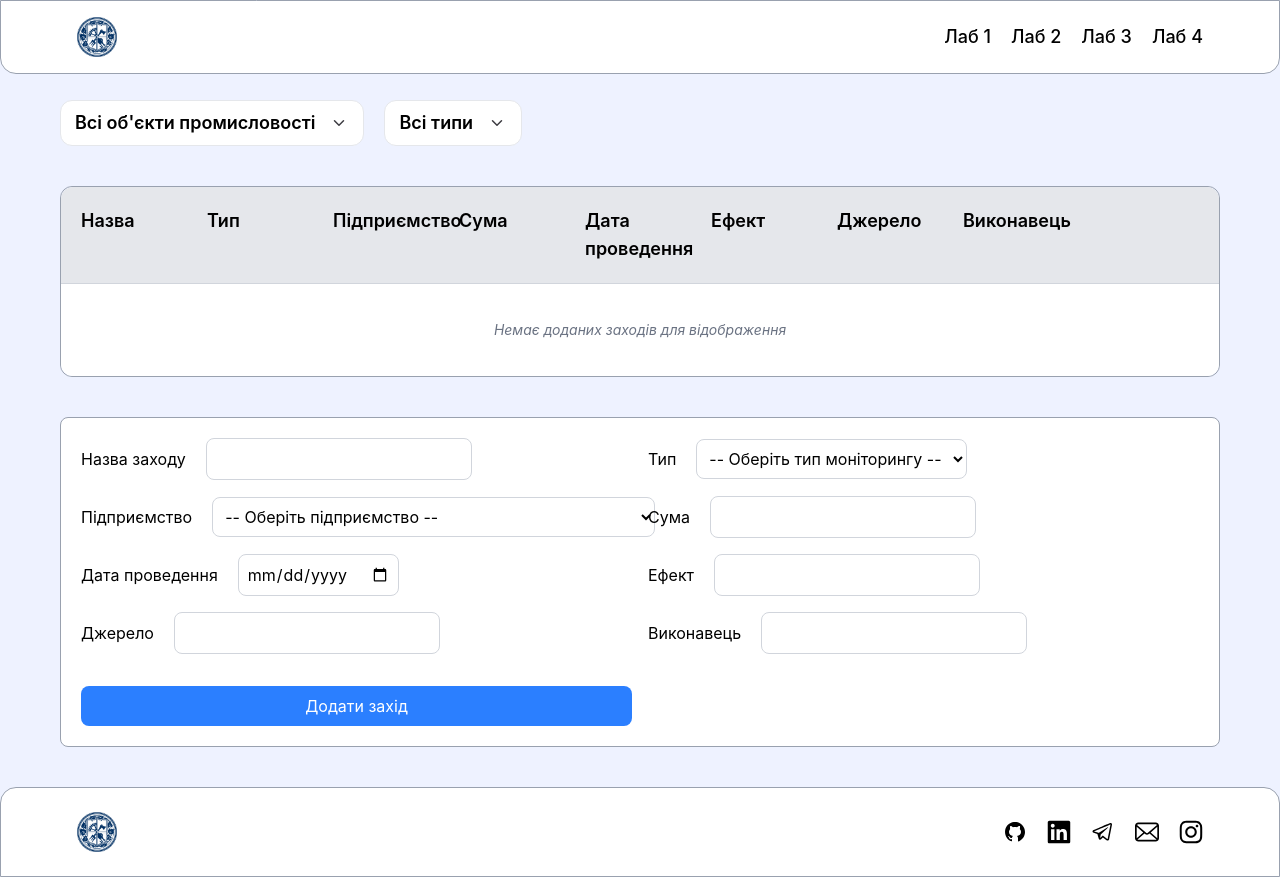
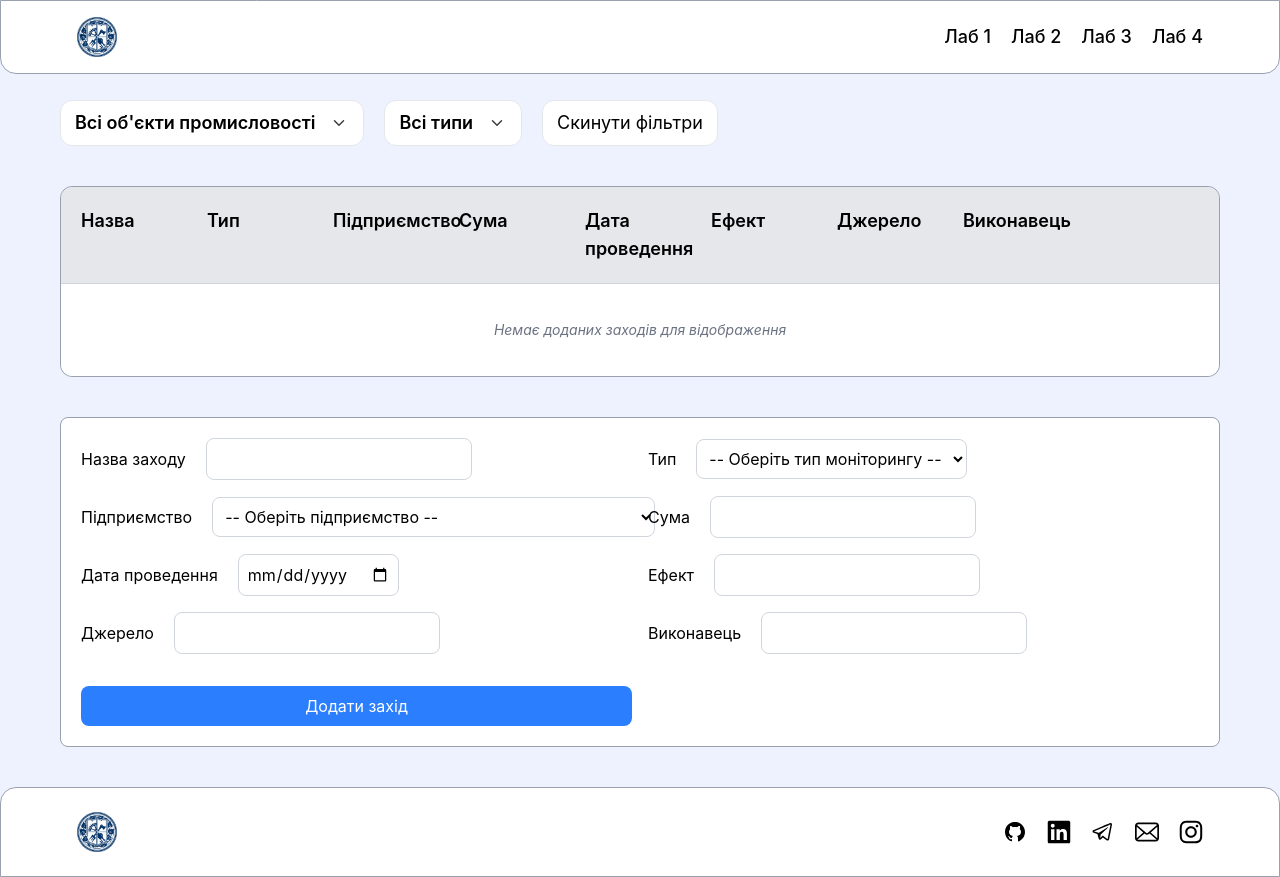
Before and after one commit to ydem1/computer-monitoring, a React (Vite) app: page /lab-4 in a window 1280 px wide. Built offline with nearby package versions, Linux system fonts and the light colour scheme.

Commit message:
add handlResetFilter

```diff
--- a/src/page-components/lab-4/Table.tsx
+++ b/src/page-components/lab-4/Table.tsx
@@ -37,7 +37,8 @@ export const Table = () => {
     localStorage.setItem(STORAGE_KEY, JSON.stringify(ecoMeasures));
   }, [ecoMeasures]);
 
-  const { getQueryParam, setQueryParam } = useQueryParams();
+  const { getQueryParam, setQueryParam, setMultipleQueryParams } =
+    useQueryParams();
 
   const activeCompany =
     ALL_COMPANIES.find(
@@ -56,6 +57,13 @@ export const Table = () => {
 
   const setActiveType = (option: IOptionSelect) => {
     setQueryParam(QueryParamKeys.TYPE_MONITORING, option.value);
+  };
+
+  const handlResetFilter = () => {
+    setMultipleQueryParams({
+      [QueryParamKeys.TYPE_MONITORING]: TYPE_MONITORING[0].value,
+      [QueryParamKeys.COMPANY]: ALL_COMPANIES[0].value,
+    });
   };
 
   const visibleEcoMeasures = ecoMeasures.filter((measure) => {
@@ -132,6 +140,13 @@ export const Table = () => {
           activeOption={activeType}
           setOption={setActiveType}
         />
+
+        <button
+          className="flex items-center gap-4 rounded-xl border border-gray-200 bg-white px-3.5 py-2 text-lg hover:cursor-pointer"
+          onClick={handlResetFilter}
+        >
+          Скинути фільтри
+        </button>
       </div>
 
       <div className="rounded-xl border border-gray-400">
```
